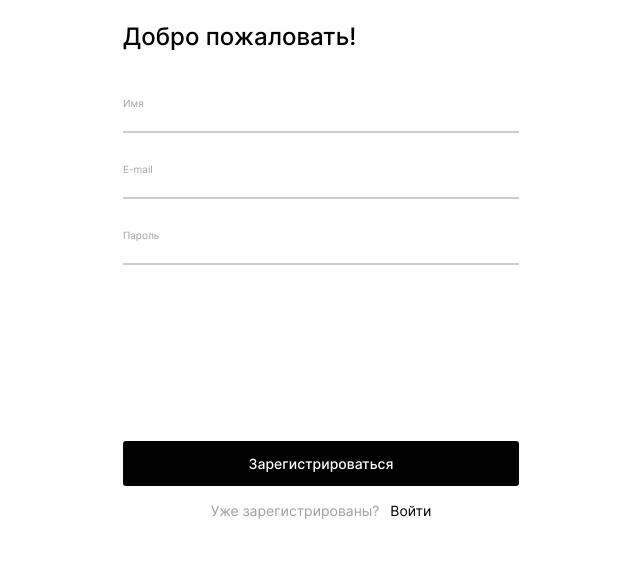
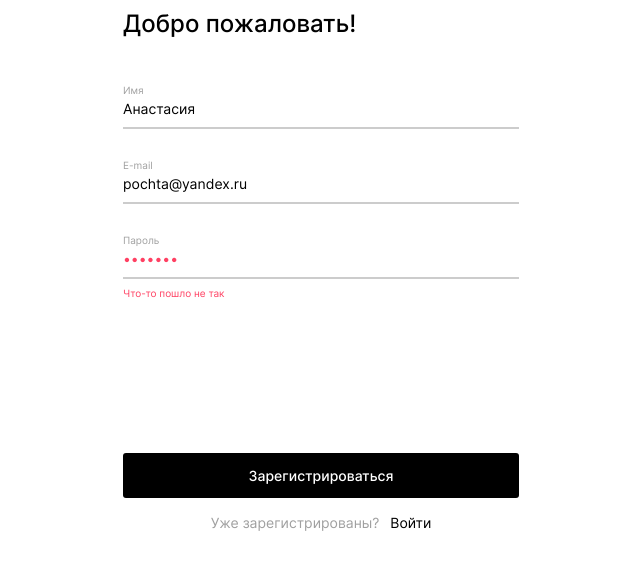
Before and after one commit to nargisi/movies-explorer-frontend, a React app: page /signup in a window 1280 px wide. Shown: the part 171-740 px from the top of the page, without its empty margins (319-959 px from the left). Built offline with nearby package versions, Linux system fonts and the light colour scheme.

Commit message:
Add span error, correct photo, correct forms

```diff
--- a/src/components/Input/Input.css
+++ b/src/components/Input/Input.css
@@ -1,6 +1,7 @@
 .input {
     border: none;
     border-bottom: 2px solid #CCCCCC;
+    outline: none;
     font-family: 'Inter', Arial, Helvetica, sans-serif;
     font-style: normal;
     font-weight: 400;
@@ -11,8 +12,14 @@
     width: 100%;
     padding-right:0;
     padding-left:0;
+    padding-bottom: 10px;
 }
 
+
+
+.input:focus {
+    border-bottom: 2px solid #000000;
+  }
 
 .input__label{
     font-family: 'Inter', Arial, Helvetica, sans-serif;
@@ -23,3 +30,14 @@
     color: #A0A0A0;
     padding-bottom: 5px;
 }
+
+
+.input__error{
+    font-family: 'Inter', Arial, Helvetica, sans-serif;
+    font-style: normal;
+    font-weight: 400;
+    font-size: 14px;
+    line-height: 17px;
+    color: #FF4062;
+    margin-bottom: 2px;
+}
--- a/src/components/Input/Input.js
+++ b/src/components/Input/Input.js
@@ -8,11 +8,11 @@ const Input = (props) => {
         {props.label}
       </label>
       <input
-        className="input"
+        className={`input ${props.className}`}
         required
         id={props.name}
         name={props.name}
-        value=""
+        value={props.value}
         type={props.type}
         onChange={() => {}}
       />
--- a/src/components/Login/Login.js
+++ b/src/components/Login/Login.js
@@ -8,7 +8,13 @@ const Login = () => {
     <div className="register__container">
       <div className="register">
         <Form title="Рады видеть!">
-          <Input label="E-mail" name="email" type="email" required />
+          <Input
+            label="E-mail"
+            name="email"
+            type="email"
+            required
+            value="pochta@yandex.ru"
+          />
           <Input label="Пароль" name="password" type="password" required />
         </Form>
         <div className="register__submit-container">
--- a/src/components/Main/AboutMe/AboutMe.css
+++ b/src/components/Main/AboutMe/AboutMe.css
@@ -134,11 +134,8 @@
         gap:0;
         align-items: flex-start;
     }
-    .about-me__box-data{
-        flex-basis: 40%;
-    }
     .about-me__box-photo{
-        flex-basis: 60%;
+        max-width: 100%;
     }
     .about-me__title{
         font-size: 30px;
@@ -154,7 +151,7 @@
         line-height: 16px;
     }
     .about-me__image{
-        max-width: 292px;
+        max-width: unset;
         max-height: 352px;
     }
 }
--- a/src/components/Movies/FilterCheckBox/FilterCheckBox.css
+++ b/src/components/Movies/FilterCheckBox/FilterCheckBox.css
@@ -2,6 +2,12 @@
     display: flex;
     align-items: center;
 }
+
+
+.filter-check-box__mobile{
+  display: none;
+}
+
 
 .filter-check-box__shorts{
     font-family: 'Inter', Arial, Helvetica, sans-serif;
@@ -62,11 +68,6 @@
   }
 
 
-  @media screen and (max-width: 1280px) {
-    .filter-check-box__mobile{
-        display: none;
-    }
-}
 
   @media screen and (max-width: 767px) {
     .filter-check-box__normal{
--- a/src/components/Movies/MoviesCard/MoviesCard.css
+++ b/src/components/Movies/MoviesCard/MoviesCard.css
@@ -92,5 +92,6 @@
     .movies-card__duration{
         font-size: 10px;
         line-height: 12px;
+        margin-bottom: 34px;
     }
 }
--- a/src/components/Movies/SearchForm/SearchForm.css
+++ b/src/components/Movies/SearchForm/SearchForm.css
@@ -94,8 +94,18 @@
         display: flex;
         flex-direction: column-reverse;
         align-items: center;
+        padding-bottom: 20px;
     }
     .search-form__bar{
         width: 100%;
     }
+    .search-form__bar{
+        margin-bottom: 20px;
+    }
+    .search-form__button{
+        margin-right: 19px;
+    }
+    .search-form__input{
+        padding-left: 19px;
+    }
 }
--- a/src/components/PageNotFound/PageNotFound.js
+++ b/src/components/PageNotFound/PageNotFound.js
@@ -4,7 +4,6 @@ import '../PageNotFound/PageNotFound.css';
 
 const PageNotFound = () => {
   return (
-    <>
     <div className="not-found__container">
       <h2 className="not-found__title">404</h2>
       <p className="not-found__text">Страница не найдена</p>
@@ -12,7 +11,6 @@ const PageNotFound = () => {
         Назад
       </Link>
     </div>
-    </>
   );
 };
 
--- a/src/components/Profile/Profile.css
+++ b/src/components/Profile/Profile.css
@@ -120,10 +120,9 @@
         width: 100%;
         padding-left: 16px;
         padding-right: 16px;
-        padding-bottom: 40px;
     }
     .profile__sign{
-        margin-top: 379px;
+        margin-top: 349px;
     }
     .profile__submit{
         font-size: 12px;
--- a/src/components/Register/Register.js
+++ b/src/components/Register/Register.js
@@ -16,9 +16,25 @@ const Register = () => {
             required
             minlength="2"
             maxlength="30"
+            value="Анастасия"
           />
-          <Input label="E-mail" name="email" type="email" required />
-          <Input label="Пароль" name="password" type="password" required />
+          <Input
+            label="E-mail"
+            name="email"
+            type="email"
+            required
+            value="pochta@yandex.ru"
+          />
+          <Input
+            className="input__error"
+            label="Пароль"
+            name="password"
+            type="password"
+            required
+            value="1234?67"
+            pattern="(?=.*\d)(?=.*[a-z])(?=.*[A-Z]).{8,}"
+          />
+          <span className="form__error">Что-то пошло не так</span>
         </Form>
         <FormSubmit
           link="/signin"
```
Lines whose indentation alone changed are shown as unchanged.
